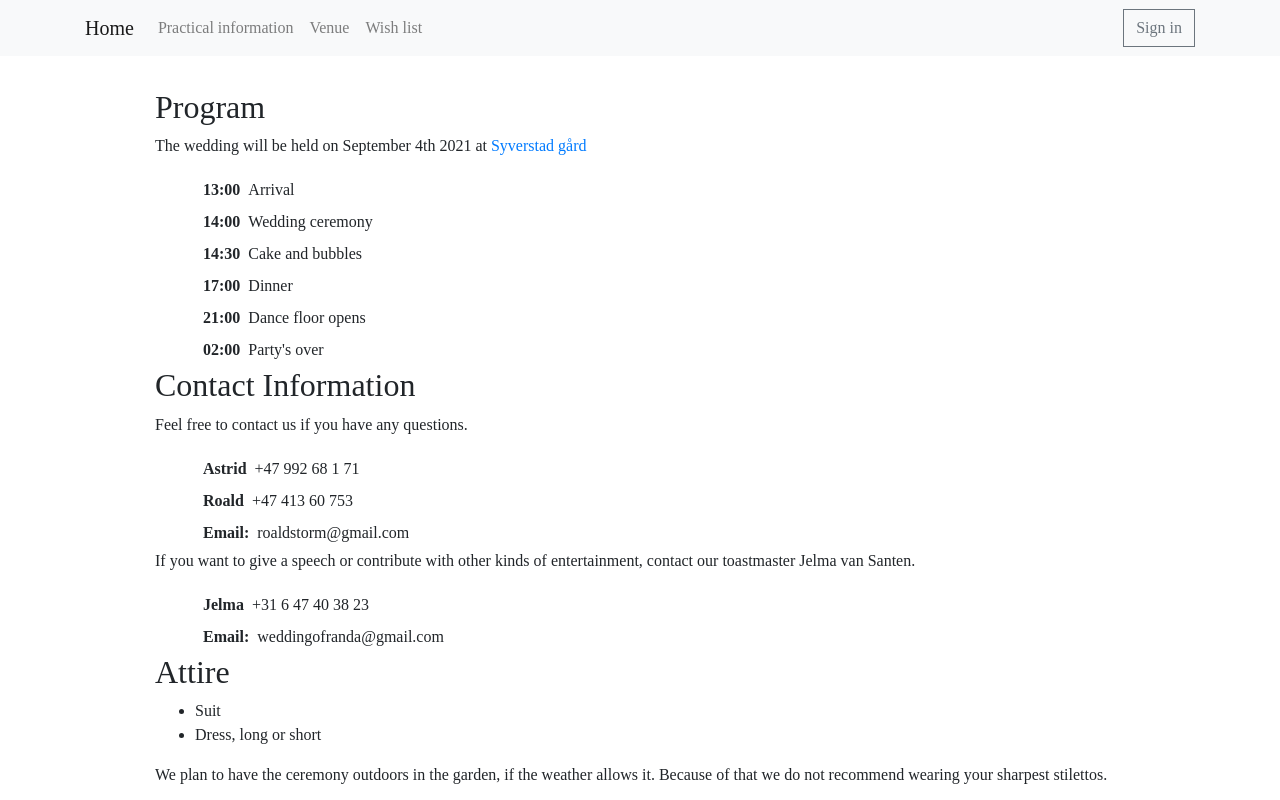
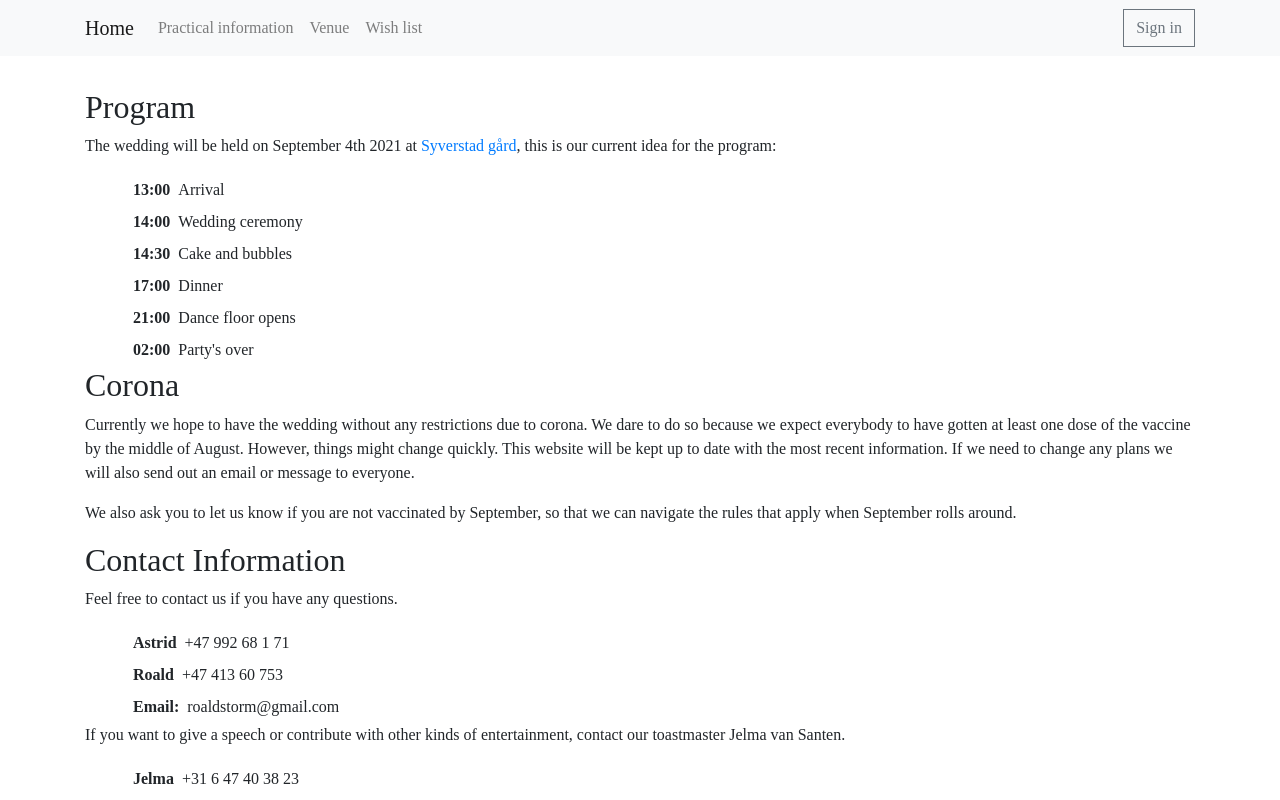
Before and after one commit to RmStorm/gift-list, a Next.js app in the folder frontend/: page /info in a window 1280 px wide. Shown: the top 800 px of the page. Built offline with nearby package versions, Linux system fonts and the light colour scheme; no server answers.

Commit message:
Minor changes to text

```diff
--- a/frontend/pages/info.tsx
+++ b/frontend/pages/info.tsx
@@ -117,8 +117,23 @@ export default function Info(): React.ReactNode {
               <Link href="/venue">
                 <a>Syverstad gård</a>
               </Link>
+              , this is our current idea for the program:
             </p>
             {program.map(renderPair)}
+            <h2>Corona</h2>
+            <p>
+              Currently we hope to have the wedding without any restrictions due
+              to corona. We dare to do so because we expect everybody to have
+              gotten at least one dose of the vaccine by the middle of August.
+              However, things might change quickly. This website will be kept up
+              to date with the most recent information. If we need to change any
+              plans we will also send out an email or message to everyone.
+            </p>
+            <p>
+              We also ask you to let us know if you are not vaccinated by
+              September, so that we can navigate the rules that apply when
+              September rolls around.
+            </p>
             <h2>Contact Information</h2>
             <p>Feel free to contact us if you have any questions.</p>
             {contactInformationRoaldAstrid.map(renderPair)}
@@ -136,7 +151,8 @@ export default function Info(): React.ReactNode {
             <p className={styles.infoText}>
               We plan to have the ceremony outdoors in the garden, if the
               weather allows it. Because of that we do not recommend wearing
-              your sharpest stilettos.
+              your sharpest stilettos. In case of rain we will move the ceremony
+              indoors.
             </p>
 
             <p className={styles.infoText}>
--- a/frontend/pages/wishlist.tsx
+++ b/frontend/pages/wishlist.tsx
@@ -144,14 +144,14 @@ export default function Gifts({ giftList }: GiftsProps): React.ReactNode {
 
   const { data, error } = useSWR("/api/backend/gifts", fetcher, {
     revalidateOnMount: true,
-    refreshInterval: 3500,
+    refreshInterval: 200,
     initialData: giftList,
     onSuccess,
   });
 
   const giftClaimResult = useSWR(getGiftClaimKey(session), fetcher, {
     revalidateOnMount: true,
-    refreshInterval: 3500,
+    refreshInterval: 200,
   });
 
   let claimedGiftsMap: undefined | CLaimMap;
```
